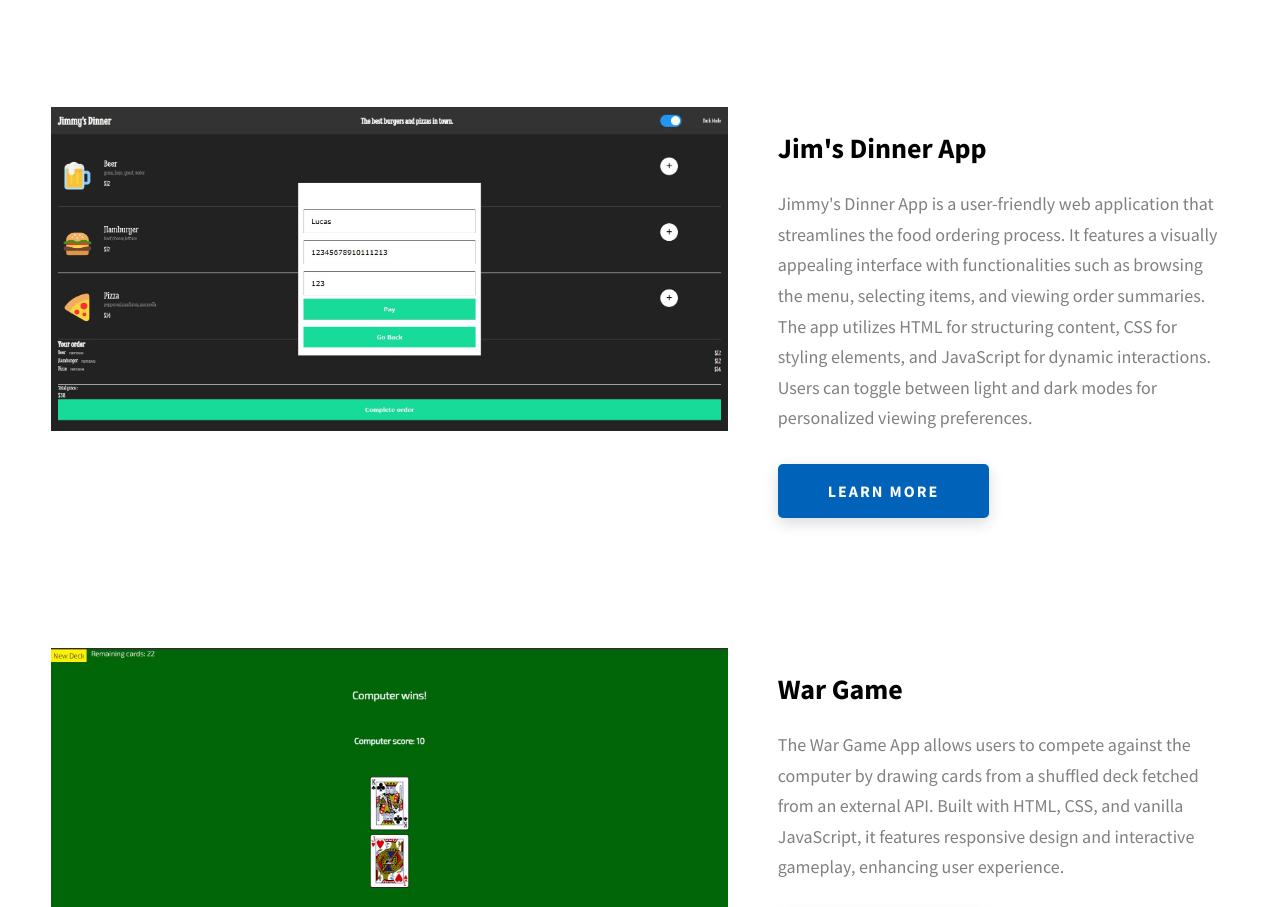
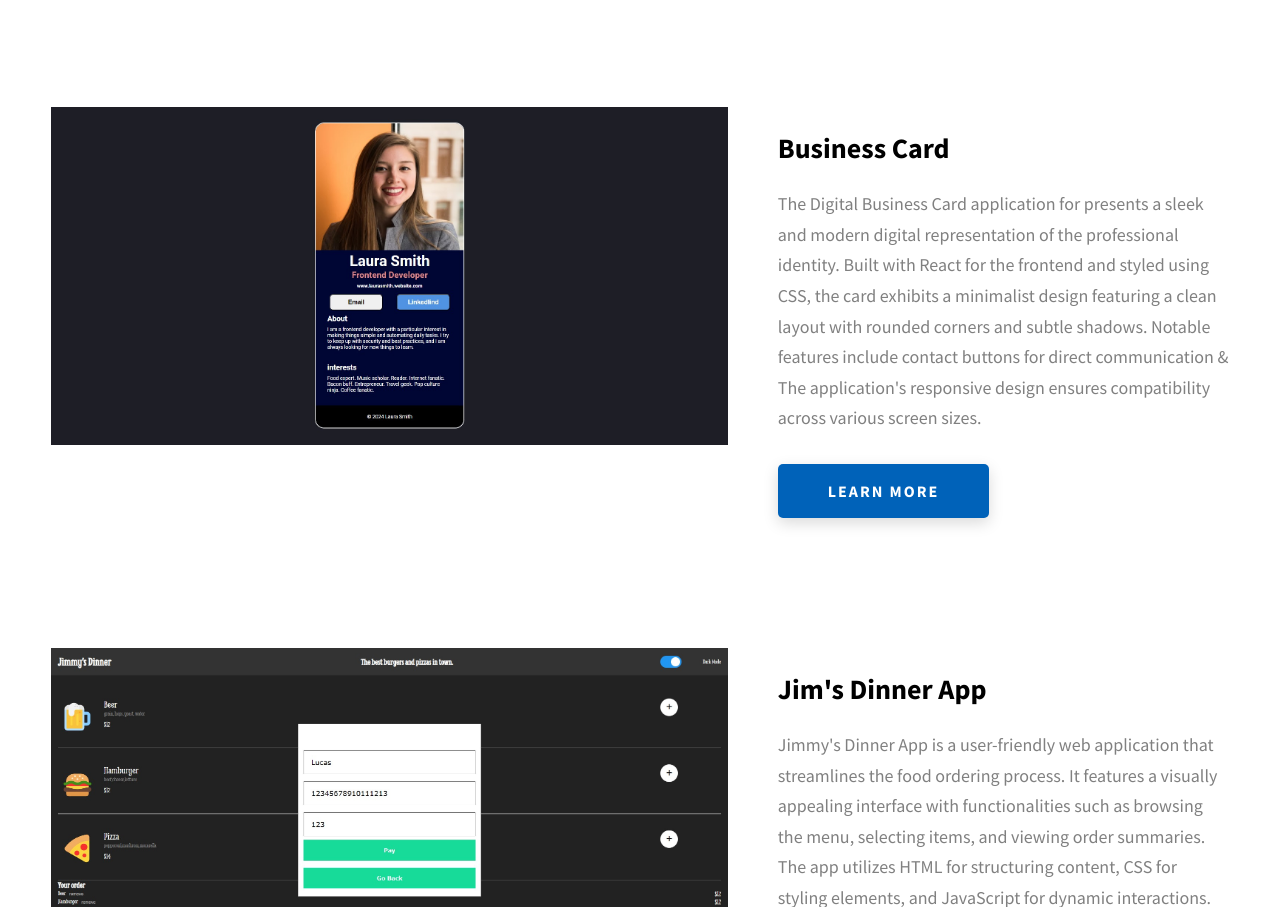
Before and after one commit to LucasRomanSaad/Personal-Portfolio-Page, a website built with Vite: page index.html in a window 1280 px wide. Shown: the part 4866-5773 px from the top of the page. Built offline with nearby package versions, Linux system fonts and the light colour scheme.

Commit message:
update dthe bussines card

```diff
--- a/index.html
+++ b/index.html
@@ -367,7 +367,7 @@
               >
             </div>
           </div>
-          <!-- <div class="projects__row">
+          <div class="projects__row">
             <div class="projects__row-img-cont">
               <img
                 src="./assets/img/digitalcard.jpg"
@@ -390,7 +390,7 @@
                 >Learn more</a
               >
             </div>
-          </div> -->
+          </div>
 
           <div class="projects__row">
             <div class="projects__row-img-cont">
```
